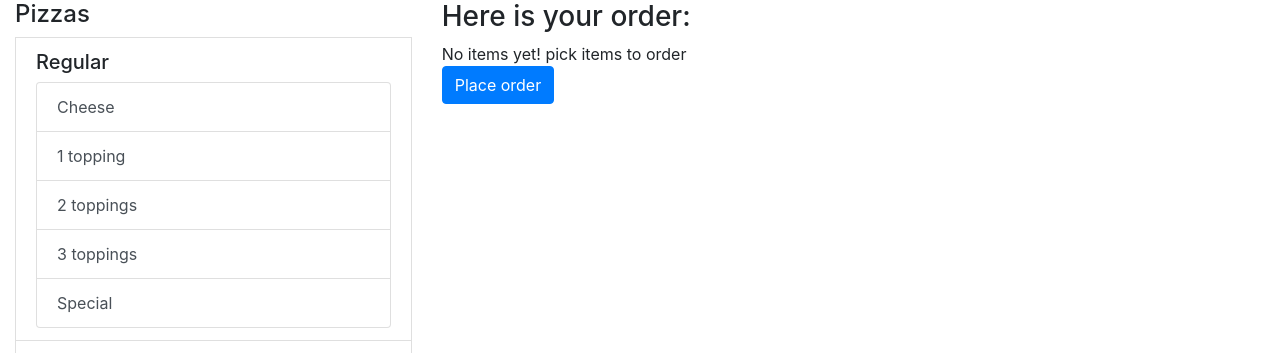
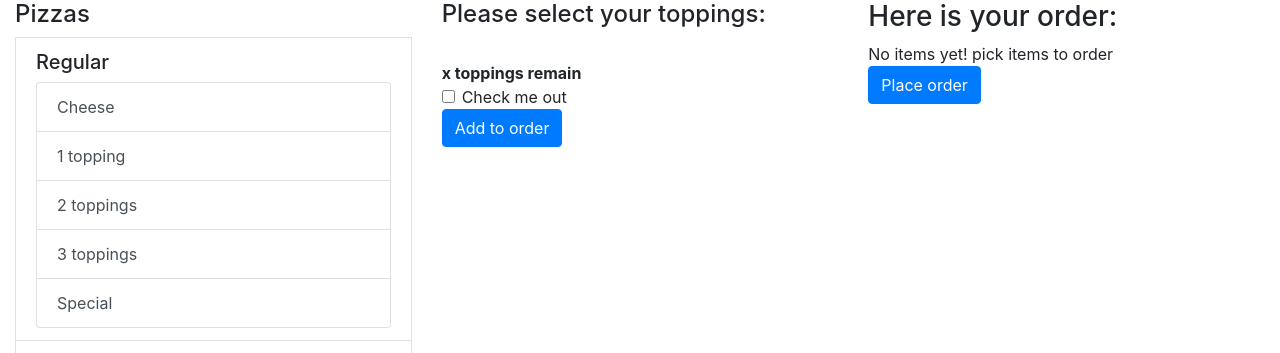
Before and after one commit to siorm2310/CS50_Project3, a Django app: page / in a window 1280 px wide. Shown: the part 62-415 px from the top of the page. Run offline with Django 3.2, Linux system fonts and the light colour scheme; data comes from the database, SQL or seed files in the repository; some libraries are stand-ins or nearby versions.

Commit message:
added favicon, added _item_form patial

```diff
--- a/orders/static/orders/js/menu.js
+++ b/orders/static/orders/js/menu.js
@@ -1,10 +1,23 @@
-function addToOrder(params) {}
+function openItemMenu(itemId) {
+  const template = `
+  <div class="form-group">
+  <h4>Please select your toppings:</h4>
+  <br />
+  <strong>x toppings remain</strong>
+  <div class="form-check">
+    <input type="checkbox" class="form-check-input" id="exampleCheck1" />
+    <label class="form-check-label" for="exampleCheck1">Check me out</label>
+  </div>
+  <button type="submit" class="btn btn-primary">Add to order</button>
+</div>
+
+  `;
+}
 
 document.addEventListener("DOMContentLoaded", () => {
   document.querySelectorAll(".pizza").forEach((btn) => {
     btn.addEventListener("click", () => {
       const dataId = btn.getAttribute("data-id");
-      console.log(dataId);
     });
   });
 
--- /dev/null
+++ b/orders/templates/_item_form.html
@@ -0,0 +1,10 @@
+<div class="form-group">
+  <h4>Please select your toppings:</h4>
+  <br />
+  <strong>x toppings remain</strong>
+  <div class="form-check">
+    <input type="checkbox" class="form-check-input" id="exampleCheck1" />
+    <label class="form-check-label" for="exampleCheck1">Check me out</label>
+  </div>
+  <button type="submit" class="btn btn-primary">Add to order</button>
+</div>
--- a/orders/templates/layout.html
+++ b/orders/templates/layout.html
@@ -1,3 +1,4 @@
+{% load static %}
 <!DOCTYPE html>
 <html lang="en">
   <head>
@@ -9,6 +10,11 @@
       integrity="sha384-Vkoo8x4CGsO3+Hhxv8T/Q5PaXtkKtu6ug5TOeNV6gBiFeWPGFN9MuhOf23Q9Ifjh"
       crossorigin="anonymous"
     />
+    <link
+      rel="shortcut icon"
+      type="image/png"
+      href="{% static 'orders/img/favicon.png'%}"
+    />
     {% block head %}{% endblock %}
     <title>{% block title %}{% endblock %}</title>
   </head>
--- a/orders/templates/menu.html
+++ b/orders/templates/menu.html
@@ -22,7 +22,8 @@
 <div class="container-fluid">
   <div class="row">
     <div class="col-4" id="type_menu">{% include "_type_menu.html" %}</div>
-    <div class="col-8">{% include "_order.html" %}</div>
+    <div class="col-4" id="item_form">{% include "_item_form.html" %}</div>
+    <div class="col-4">{% include "_order.html" %}</div>
   </div>
 </div>
 
```
Also changed, not shown: orders/templates/_type_menu.html (+0 -35 lines), ShellSnippets.py (line endings or trailing spaces), orders/static/orders/img/favicon.png (added).
